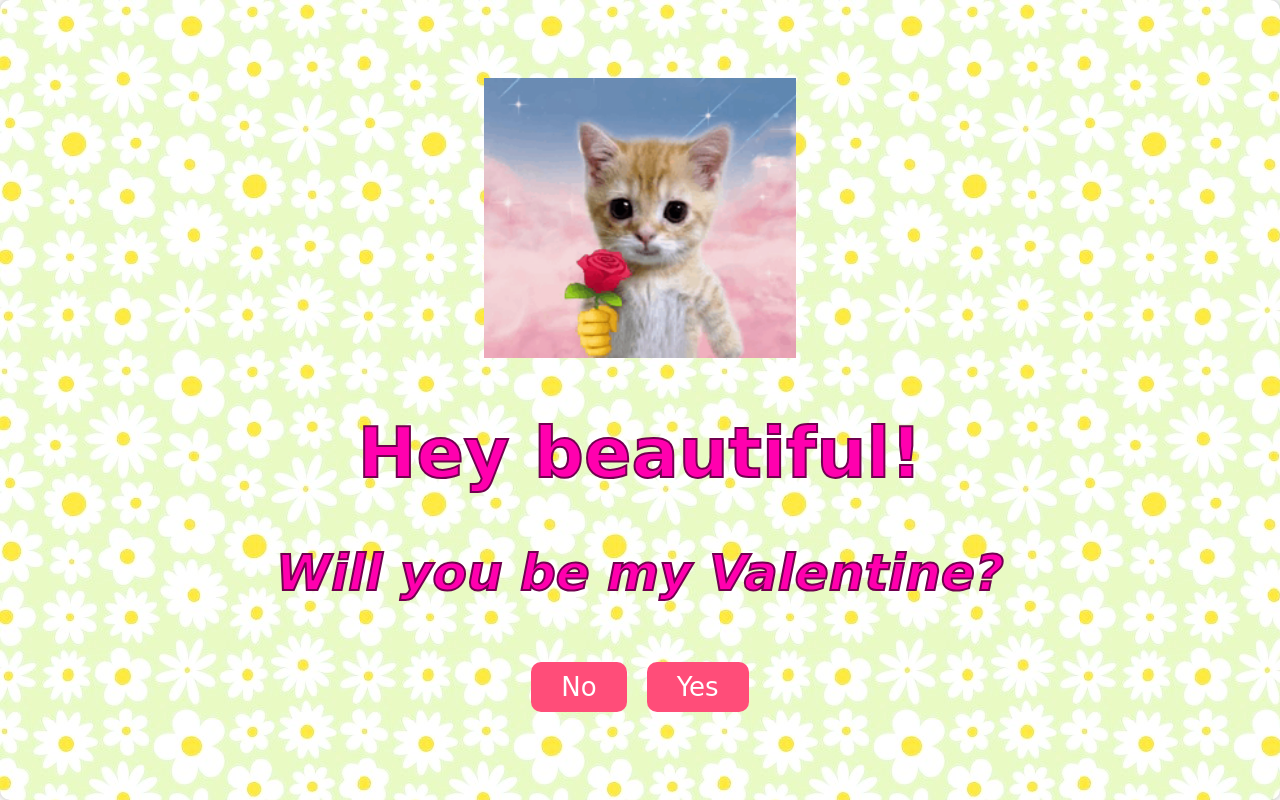
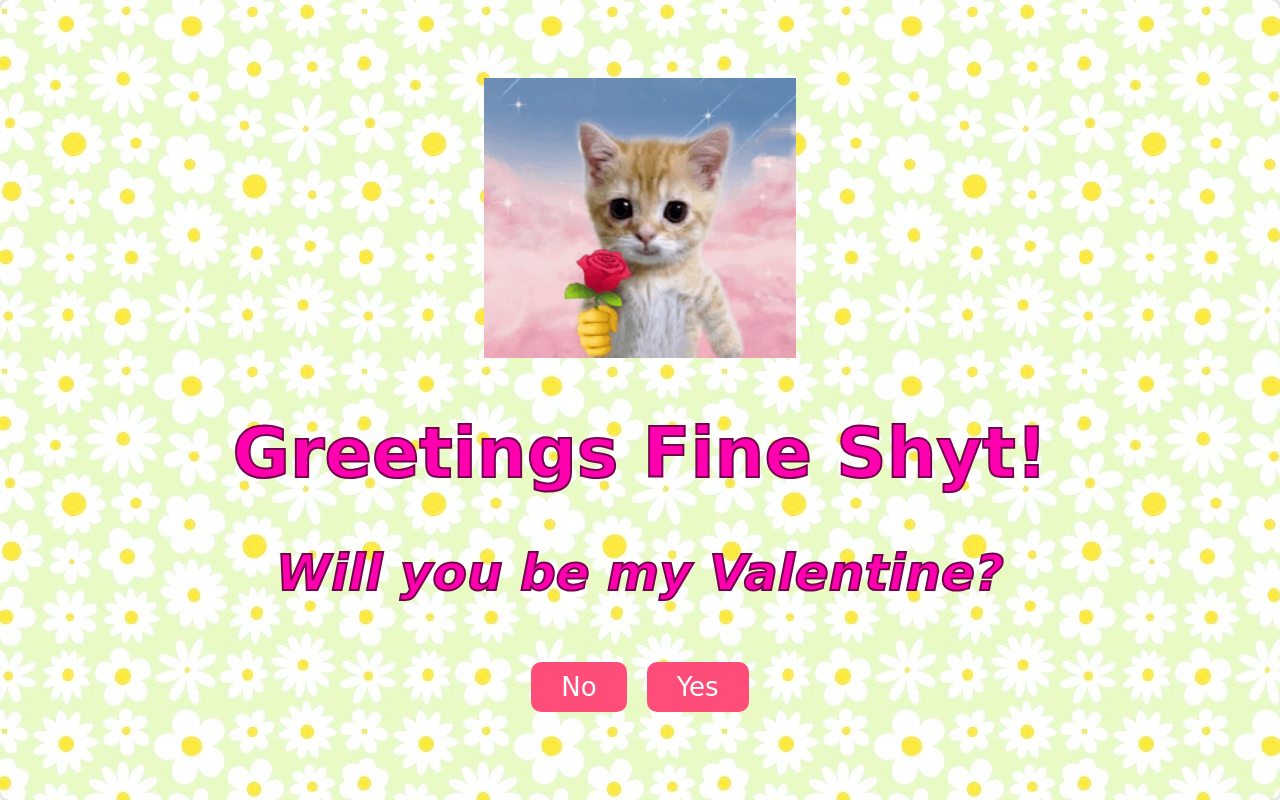
Before and after one commit to OldSpice09/ravenloveyou, a plain HTML site: page index.html in a window 1280 px wide. Drawn offline with Linux system fonts and the light colour scheme.

Commit message:
Update index.html

```diff
--- a/index.html
+++ b/index.html
@@ -12,7 +12,7 @@
     <div class="container">
         <div class="Mainprompt">
             <img class="image" src="images/catflower.jpg"></img>
-            <h1 class="hh" id="name">Hey beautiful!</h1>
+            <h1 class="hh" id="name">Greetings Fine Shyt!</h1>
             <p class="pp" id="question">Will you be my Valentine?</p>
             <div class="buttons">
                 <button id="no-button" onclick="showMessage('No')">No</button>
```
